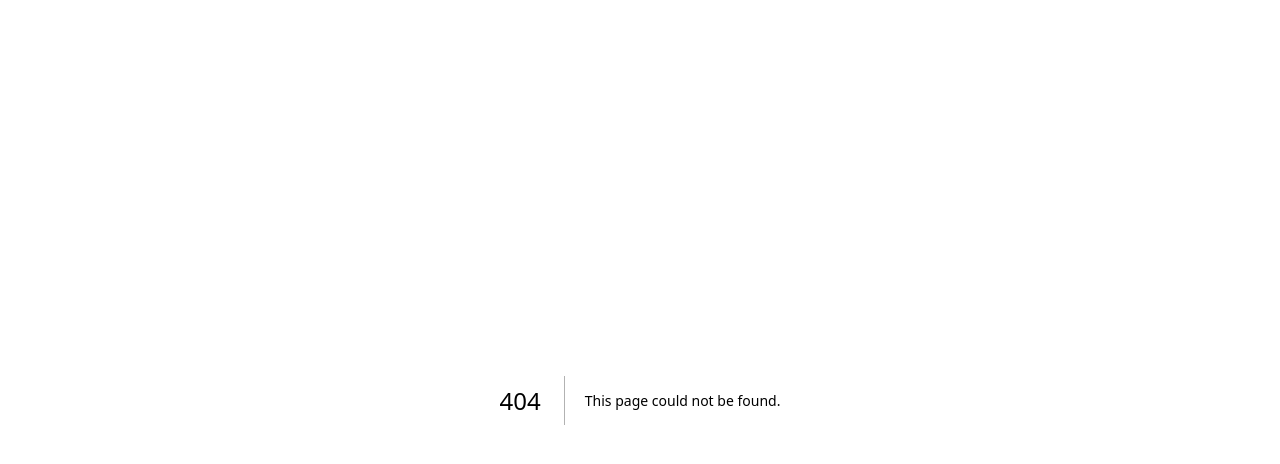
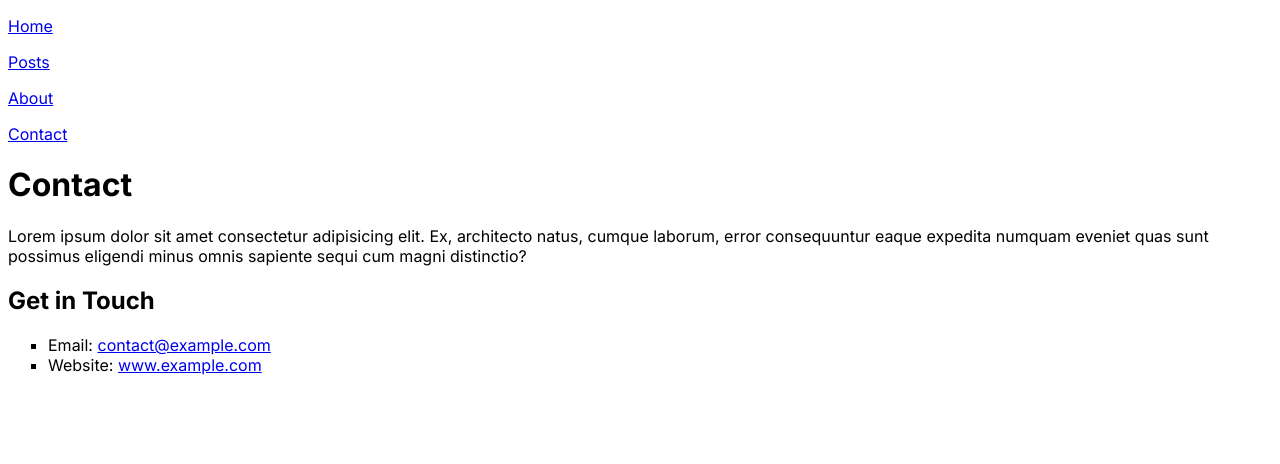
Before and after one commit to kharizzakaye/nextjs-blog, a Next.js app: page /blog/contact in a window 1280 px wide. Before the commit this address had no page. Shown: the top 464 px of the page. Built offline with nearby package versions, Linux system fonts and the light colour scheme.

Commit message:
Add new pages

```diff
--- /dev/null
+++ b/src/app/blog/contact/page.tsx
@@ -0,0 +1,27 @@
+import React from 'react';
+
+export default function Page() {
+  return (
+    <div>
+      <h1>Contact</h1>
+      <p>
+        Lorem ipsum dolor sit amet consectetur adipisicing elit. Ex, architecto natus,
+        cumque laborum, error consequuntur eaque expedita numquam eveniet quas sunt
+        possimus eligendi minus omnis sapiente sequi cum magni distinctio?
+      </p>
+      <div>
+        <h2>Get in Touch</h2>
+        <ul style={{ listStyleType: "square" }}>
+          <li>
+
+            <span>Email: <a href="mailto:contact@example.com">contact@example.com</a></span>
+          </li>
+          <li>
+            <span>Website: <a href="https://www.example.com">www.example.com</a></span>
+          </li>
+        </ul>
+
+      </div>
+    </div>
+  );
+}
--- /dev/null
+++ b/src/app/blog/layout.tsx
@@ -0,0 +1,17 @@
+// common UI for multiple pages under blog segment
+
+import SideNav from "@/app/ui/components/sidenav";
+
+
+export default function Layout({
+    children,
+  }: Readonly<{
+    children: React.ReactNode;
+  }>) {
+    return (
+      <>
+        <SideNav/>
+        {children}
+      </>
+    );
+  }
--- a/src/app/page.tsx
+++ b/src/app/page.tsx
@@ -8,7 +8,7 @@ export default function Home() {
                         <p className="text-lg text-gray-700 mb-4">
                             Massa urna magnis dignissim id euismod porttitor vitae etiam viverra nunc at adipiscing sit morbi aliquet mauris porttitor nisi, senectus pharetra, ac porttitor orci.
                         </p>
-                        <a href="/" className="outline outline-1 outline-offset-2 border-purple-700 text-purple-700 hover:text-white py-2 px-4 rounded hover:bg-purple-800 md:w-auto">
+                        <a href="/blog/posts" className="outline outline-1 outline-offset-2 border-purple-700 text-purple-700 hover:text-white py-2 px-4 rounded hover:bg-purple-800 md:w-auto">
                           Go to Blog
                         </a>
                     </div>
--- a/src/app/ui/components/nav-links.tsx
+++ b/src/app/ui/components/nav-links.tsx
@@ -35,7 +35,7 @@ export default async function NavLinks() {
             href={link.href}
             className="'flex h-[48px] grow items-center justify-center gap-2 rounded-md bg-gray-50 p-3 text-sm font-medium hover:bg-purple-100 md:flex-none md:justify-start md:p-2 md:px-3'"
           >
-            <LinkIcon className="w-6" />
+            {/* <LinkIcon className="w-6" /> */}
             <p className="hidden md:block">{link.name}</p>
           </Link>
         );
```
Also changed, not shown: src/app/blog/about/page.tsx (added, +15 -0 lines), src/app/blog/posts/page.tsx (added, +16 -0 lines).
